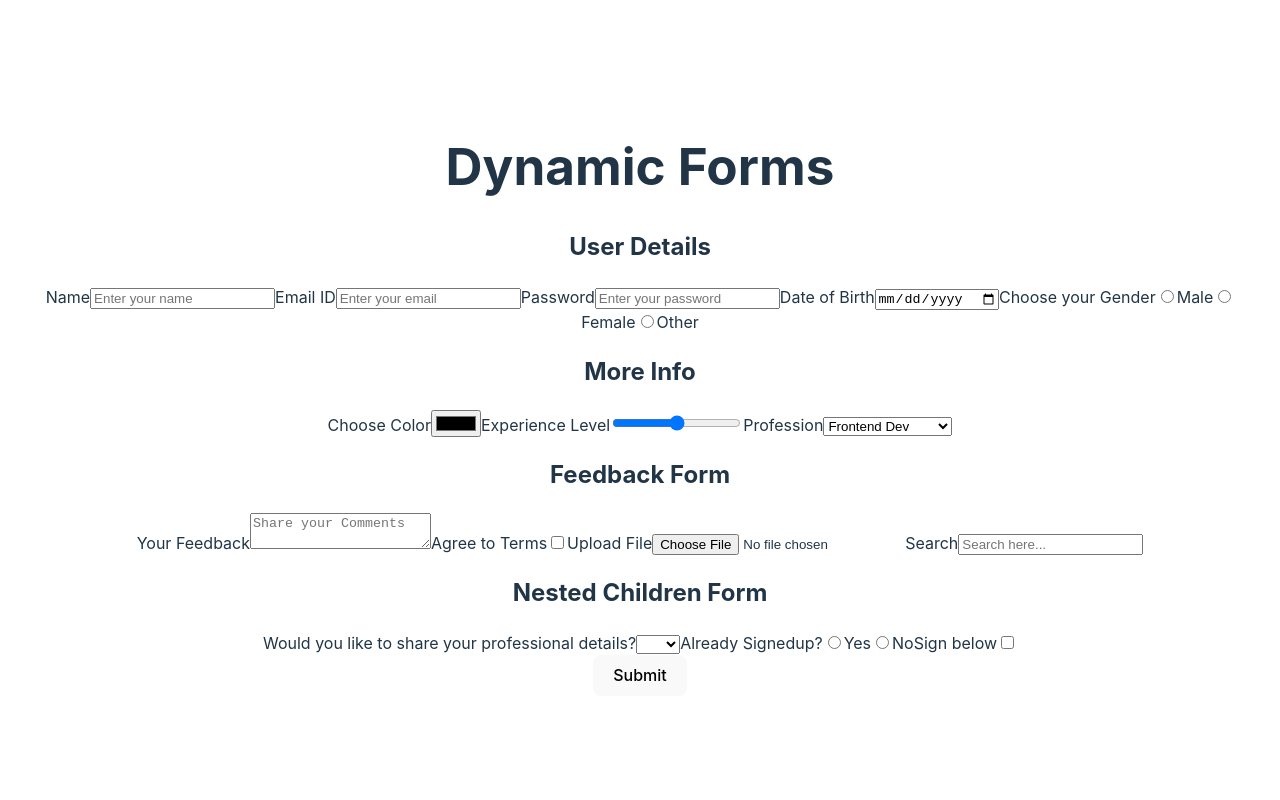
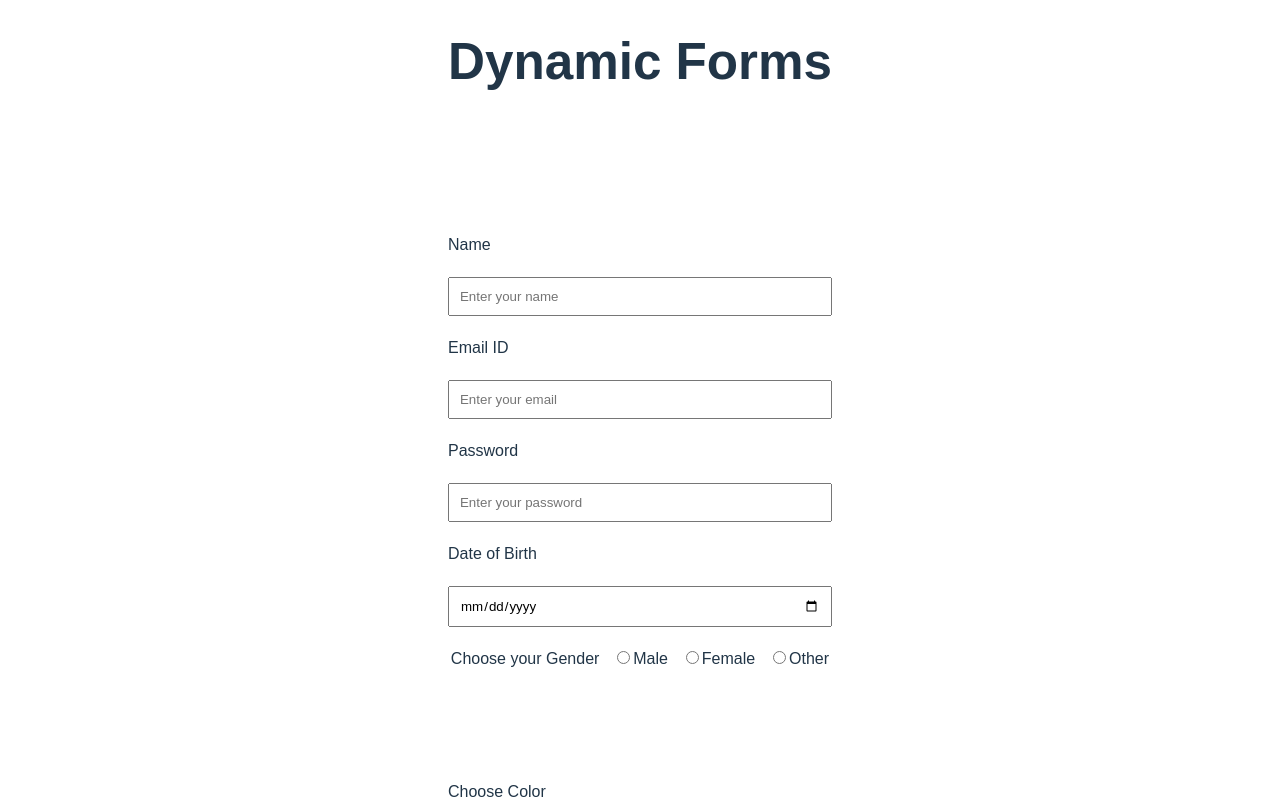
Before and after one commit to iShivam2012/Dynamic-Forms, a React (Vite) app: page / in a window 1280 px wide. Shown: the top 800 px of the page. Built offline with nearby package versions, Linux system fonts and the light colour scheme.

Commit message:
added css and fixed minor bug

```diff
--- a/src/App.css
+++ b/src/App.css
@@ -1,10 +1,57 @@
-#root {
-  max-width: 1280px;
-  margin: 0 auto;
-  padding: 2rem;
-  text-align: center;
+*{
+  box-sizing: border-box;
+  font-family: sans-serif;
 }
 
-.card {
-  padding: 2em;
+body{
+  display: flex;
+  justify-content: center;
+  align-items: center;
 }
+
+.container{
+  display: flex;
+  flex-direction: column;
+}
+
+.form-title{
+  font-size: 26px;
+  font-weight: 600;
+  text-align: center;
+  padding-bottom: 6px;
+  color: white;
+}
+
+.radioBtn{
+  display: flex;
+  justify-content: space-evenly;
+  gap:10px;
+}
+
+.pod{
+  display: flex;
+  flex-direction: column;
+  gap: 20px;
+}
+
+.input-container {
+  display: contents;
+}
+
+.input{
+  padding:10px;
+  width:auto;
+}
+
+#checkbox {
+  display: flex;
+  margin-bottom: 15px;
+  gap:10px;
+}
+
+@media(max-width: 600px){
+  .container{
+      min-width: 300px;
+  }
+
+}
--- a/src/App.jsx
+++ b/src/App.jsx
@@ -4,10 +4,10 @@ import DynamicForms from "./Components/Dynamic Forms";
 
 function App() {
   return (
-    <>
+    <div>
       <h1>Dynamic Forms</h1>
       <DynamicForms data={dataJson} />
-    </>
+    </div>
   );
 }
 
--- a/src/Components/Dynamic Forms.jsx
+++ b/src/Components/Dynamic Forms.jsx
@@ -25,11 +25,11 @@ const DynamicForms = ({ data }) => {
   });
 
   return (
-    <form onSubmit={handleSubmit}>
+    <form className="container" onSubmit={handleSubmit}>
       {data.map((form) => {
         return (
-          <div id={form.sectionTitle}>
-            <h2>{form.sectionTitle}</h2>
+          <div key={form.id} id={form.id} className="pod">
+            <h2 className="form-title">{form.sectionTitle}</h2>
             <RenderCustomFormField
               fields={form.fields}
               getFieldProps={getFieldProps}
--- a/src/Components/RenderCustomFormField.jsx
+++ b/src/Components/RenderCustomFormField.jsx
@@ -1,3 +1,5 @@
+import { Fragment } from "react";
+
 const RenderCustomFormField = ({
   fields,
   getFieldProps,
@@ -5,7 +7,6 @@ const RenderCustomFormField = ({
   values,
   touched,
 }) => {
-  console.log(touched);
   const customFormField = ({
     type,
     name,
@@ -13,14 +14,15 @@ const RenderCustomFormField = ({
     placeholder,
     options,
     children,
+    id
   }) => {
     if (type === "select") {
       return (
-        <>
+        <div className="input-container">
           <label htmlFor={name}>{label}</label>
-          <select name={name} id={name} {...getFieldProps(name)}>
+          <select className="input" name={name} id={id} {...getFieldProps(name)}>
             {options.map((option) => {
-              return <option value={option.value}>{option.label}</option>;
+              return <option key={option.id} value={option.value}>{option.label}</option>;
             })}
           </select>
           {touched[name] && errors[name] ? (
@@ -29,45 +31,46 @@ const RenderCustomFormField = ({
           {values[name] === options[1].value &&
             children &&
             children.map((form) =>
-              form.fields.map((field) => customFormField(field))
+              form.fields.map((field) => <Fragment key={field.id}>{customFormField(field)}</Fragment>)
             )}
-        </>
+        </div>
       );
     }
     if (type === "textarea") {
       return (
-        <>
+        <div className="input-container">
           <label htmlFor={name}>{label}</label>
           <textarea
+          className="input"
             row={5}
             cols={20}
             name={name}
             {...getFieldProps(name)}
-            id={name}
+            id={id}
             placeholder={placeholder}
           ></textarea>
           {touched[name] && errors[name] ? (
             <div style={{ color: "red" }}>{errors[name]}</div>
           ) : null}
-        </>
+        </div>
       );
     }
     if (type === "radio") {
       return (
-        <>
+        <div className="radioBtn">
           <label htmlFor={name}>{label}</label>
           {options.map((option) => {
             return (
-              <>
+              <div key={option.id}>
                 <input
                   type={type}
                   {...getFieldProps(name)}
-                  id={option.name}
+                  id={option.id}
                   name={option.name}
                   value={option.value}
                 />
                 <label htmlFor={option.name}>{option.label}</label>
-              </>
+              </div>
             );
           })}
           {touched[name] && errors[name] ? (
@@ -76,19 +79,20 @@ const RenderCustomFormField = ({
           {values[name] === options[1].value &&
             children &&
             children.map((form) =>
-              form.fields.map((field) => customFormField(field))
+              form.fields.map((field) => <div className="container" key={field.id} >{customFormField(field)}</div>)
             )}
-        </>
+        </div>
       );
     } else {
       return (
-        <>
+        <div id={type} className="input-container">
           <label htmlFor={name}>{label}</label>
           <input
+          className="input"
             type={type}
             {...getFieldProps(name)}
             name={name}
-            id={name}
+            id={id}
             placeholder={placeholder}
           />
           {touched[name] && errors[name] ? (
@@ -98,9 +102,9 @@ const RenderCustomFormField = ({
             values[name] &&
             children &&
             children.map((form) =>
-              form.fields.map((field) => customFormField(field))
+              form.fields.map((field) => <div className="container" key={field.id}>{customFormField(field)}</div>)
             )}
-        </>
+        </div>
       );
     }
   };
@@ -108,7 +112,7 @@ const RenderCustomFormField = ({
   return (
     <>
       {fields.map((field) => {
-        return <>{customFormField(field)}</>;
+        return <Fragment key={field.id}>{customFormField(field)}</Fragment>;
       })}
     </>
   );
--- a/src/FormSchema/FormSchema.json
+++ b/src/FormSchema/FormSchema.json
@@ -1,8 +1,10 @@
 [
   {
+    "id": 45,
     "sectionTitle": "User Details",
     "fields": [
       {
+        "id": 1,
         "name": "name",
         "label": "Name",
         "type": "text",
@@ -10,6 +12,7 @@
         "placeholder": "Enter your name"
       },
       {
+        "id": 2,
         "name": "email",
         "label": "Email ID",
         "type": "email",
@@ -17,6 +20,7 @@
         "placeholder": "Enter your email"
       },
       {
+        "id": 3,
         "name": "password",
         "label": "Password",
         "type": "password",
@@ -24,34 +28,39 @@
         "placeholder": "Enter your password"
       },
       {
+        "id": 4,
         "name": "dob",
         "label": "Date of Birth",
         "type": "date",
         "required": false
       },
       {
+        "id": 5,
         "name": "gender",
         "label": "Choose your Gender",
         "type": "radio",
         "options": [
-          { "label": "Male", "name": "gender", "value": "male" },
-          { "label": "Female", "name": "gender", "value": "female" },
-          { "label": "Other", "name": "gender", "value": "other" }
+          { "id": 6, "label": "Male", "name": "gender", "value": "male" },
+          { "id": 7, "label": "Female", "name": "gender", "value": "female" },
+          { "id": 8, "label": "Other", "name": "gender", "value": "other" }
         ],
         "required": true
       }
     ]
   },
   {
+    "id": 46,
     "sectionTitle": "More Info",
     "fields": [
       {
+        "id": 9,
         "name": "color",
         "label": "Choose Color",
         "type": "color",
         "required": false
       },
       {
+        "id": 10,
         "name": "experienceLevel",
         "label": "Experience Level",
         "type": "range",
@@ -61,23 +70,26 @@
         "required": false
       },
       {
+        "id": 11,
         "name": "profession",
         "label": "Profession",
         "type": "select",
         "options": [
-          { "label": "Frontend Dev", "value": "frontend" },
-          { "label": "Backend Dev", "value": "backend" },
-          { "label": "Full Stack Dev", "value": "fullstack" },
-          { "label": "Data Science Eng", "value": "datascience" }
+          { "id": 12, "label": "Frontend Dev", "value": "frontend" },
+          { "id": 13, "label": "Backend Dev", "value": "backend" },
+          { "id": 14, "label": "Full Stack Dev", "value": "fullstack" },
+          { "id": 15, "label": "Data Science Eng", "value": "datascience" }
         ],
         "required": true
       }
     ]
   },
   {
+    "id": 47,
     "sectionTitle": "Feedback Form",
     "fields": [
       {
+        "id": 16,
         "name": "comments",
         "label": "Your Feedback",
         "type": "textarea",
@@ -85,18 +97,21 @@
         "placeholder": "Share your Comments"
       },
       {
+        "id": 17,
         "name": "termsAgreement",
         "label": "Agree to Terms",
         "type": "checkbox",
         "required": true
       },
       {
+        "id": 18,
         "name": "fileUpload",
         "label": "Upload File",
         "type": "file",
         "required": false
       },
       {
+        "id": 19,
         "name": "search",
         "label": "Search",
         "type": "search",
@@ -106,41 +121,45 @@
     ]
   },
   {
+    "id":48,
     "sectionTitle": "Nested Children Form",
     "fields": [
       {
+        "id": 20,
         "name": "que",
         "label": "Would you like to share your professional details?",
         "type": "select",
         "options": [
-          { "label": "", "value": "" },
-          { "label": "Yes", "value": "Yes" },
-          { "label": "No", "value": "No" }
+          { "id": 21, "label": "", "value": "" },
+          { "id": 22, "label": "Yes", "value": "Yes" },
+          { "id": 23, "label": "No", "value": "No" }
         ],
         "required": true,
         "children": [
           {
             "fields": [
               {
+                "id": 24,
                 "name": "que1",
                 "label": "How many years of experience do you have in software engineering?",
                 "required": true,
                 "options": [
-                  { "label": 1, "value": 1 },
-                  { "label": 2, "value": 2 },
-                  { "label": 3, "value": 3 },
-                  { "label": 4, "value": 4 },
-                  { "label": 5, "value": 5 },
-                  { "label": 6, "value": 6 },
-                  { "label": 7, "value": 7 },
-                  { "label": 8, "value": 8 },
-                  { "label": 9, "value": 9 },
-                  { "label": 10, "value": 10 },
-                  { "label": 11, "value": "10+" }
+                  { "id": 25, "label": 1, "value": 1 },
+                  { "id": 26,"label": 2, "value": 2 },
+                  { "id": 27, "label": 3, "value": 3 },
+                  { "id": 28, "label": 4, "value": 4 },
+                  { "id": 29, "label": 5, "value": 5 },
+                  { "id": 30, "label": 6, "value": 6 },
+                  { "id": 31, "label": 7, "value": 7 },
+                  { "id": 32, "label": 8, "value": 8 },
+                  { "id": 33, "label": 9, "value": 9 },
+                  { "id": 34, "label": 10, "value": 10 },
+                  { "id": 35, "label": 11, "value": "10+" }
                 ],
                 "type": "select"
               },
               {
+                "id": 36,
                 "type": "text",
                 "required": true,
                 "name": "que3",
@@ -151,18 +170,20 @@
         ]
       },
       {
+        "id": 37,
         "name": "signedup",
         "label": "Already Signedup?",
         "type": "radio",
         "options": [
-          { "label": "Yes", "name": "signedup", "value": "yes" },
-          { "label": "No", "name": "signedup", "value": "no" }
+          { "id": 38, "label": "Yes", "name": "signedup", "value": "yes" },
+          { "id": 39, "label": "No", "name": "signedup", "value": "no" }
         ],
         "required": true,
         "children": [
           {
             "fields": [
               {
+                "id": 40,
                 "name": "fname",
                 "label": "Full Name",
                 "type": "text",
@@ -170,6 +191,7 @@
                 "placeholder": "Enter your Full Name"
               },
               {
+                "id": 41,
                 "name": "emailId",
                 "label": "Email Address",
                 "type": "email",
@@ -177,6 +199,7 @@
                 "placeholder": "Enter your email id"
               },
               {
+                "id": 42,
                 "name": "pass",
                 "label": "Password",
                 "type": "password",
@@ -188,6 +211,7 @@
         ]
       },
       {
+        "id": 43,
         "name": "sign",
         "label": "Sign below",
         "type": "checkbox",
@@ -196,6 +220,7 @@
           {
             "fields": [
               {
+                "id": 44,
                 "name": "nick name",
                 "label": "Nick Name",
                 "type": "text",
```
